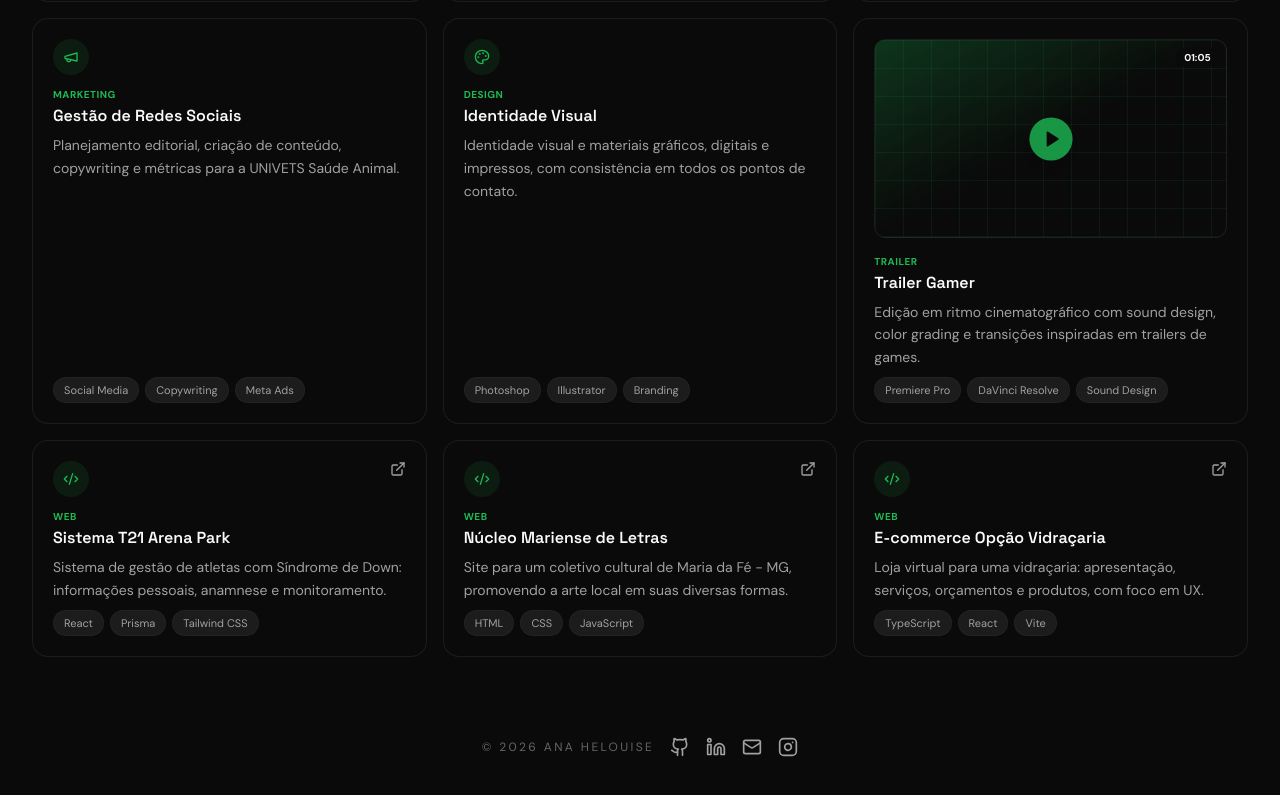
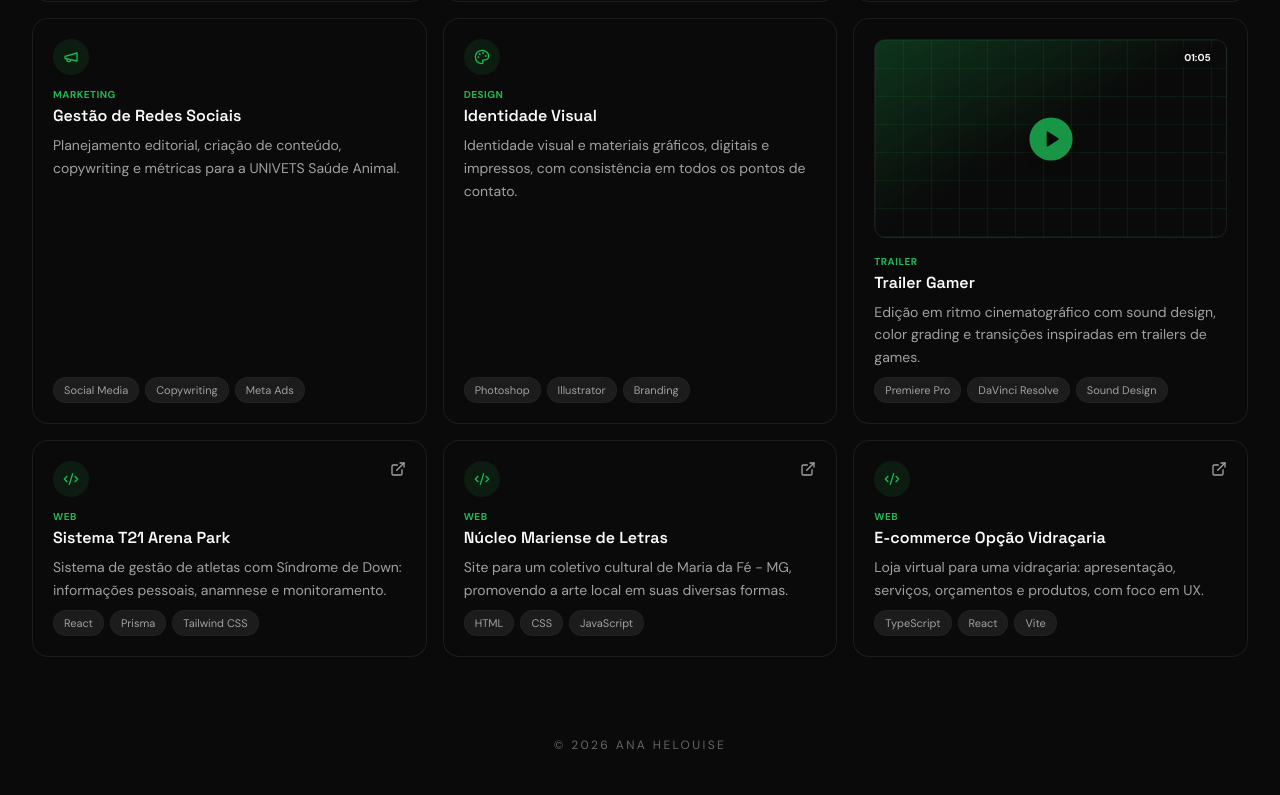
Before and after one commit to developerana/ana-codes-sparkle, a React (Vite) app: page /projetos in a window 1280 px wide. Shown: the part 694-1489 px from the top of the page. Built offline with nearby package versions, Linux system fonts and the light colour scheme.

Commit message:
Changes
Co-authored-by: anahelouise <101769601+anahelouise@users.noreply.github.com>

```diff
--- a/src/components/Footer.tsx
+++ b/src/components/Footer.tsx
@@ -1,5 +1,4 @@
 import { motion } from "framer-motion";
-import { Heart, Github, Linkedin, Mail, Instagram } from "lucide-react";
 
 export const Footer = () => {
   const currentYear = new Date().getFullYear();
@@ -14,43 +13,6 @@ export const Footer = () => {
         >
           © {currentYear} ANA HELOUISE
         </motion.p>
-
-        <div className="flex items-center gap-4">
-          <a
-            href="https://github.com/anahelouise"
-            target="_blank"
-            rel="noopener noreferrer"
-            className="text-muted-foreground hover:text-primary transition-colors"
-            aria-label="GitHub"
-          >
-            <Github className="w-5 h-5" />
-          </a>
-          <a
-            href="https://www.linkedin.com/in/anahelouise/"
-            target="_blank"
-            rel="noopener noreferrer"
-            className="text-muted-foreground hover:text-primary transition-colors"
-            aria-label="LinkedIn"
-          >
-            <Linkedin className="w-5 h-5" />
-          </a>
-          <a
-            href="mailto:anahelouise.ss@email.com"
-            className="text-muted-foreground hover:text-primary transition-colors"
-            aria-label="Email"
-          >
-            <Mail className="w-5 h-5" />
-          </a>
-          <a
-            href="https://www.instagram.com/overlouise/"
-            target="_blank"
-            rel="noopener noreferrer"
-            className="text-muted-foreground hover:text-primary transition-colors"
-            aria-label="Instagram"
-          >
-            <Instagram className="w-5 h-5" />
-          </a>
-        </div>
       </div>
     </footer>
   );
```
